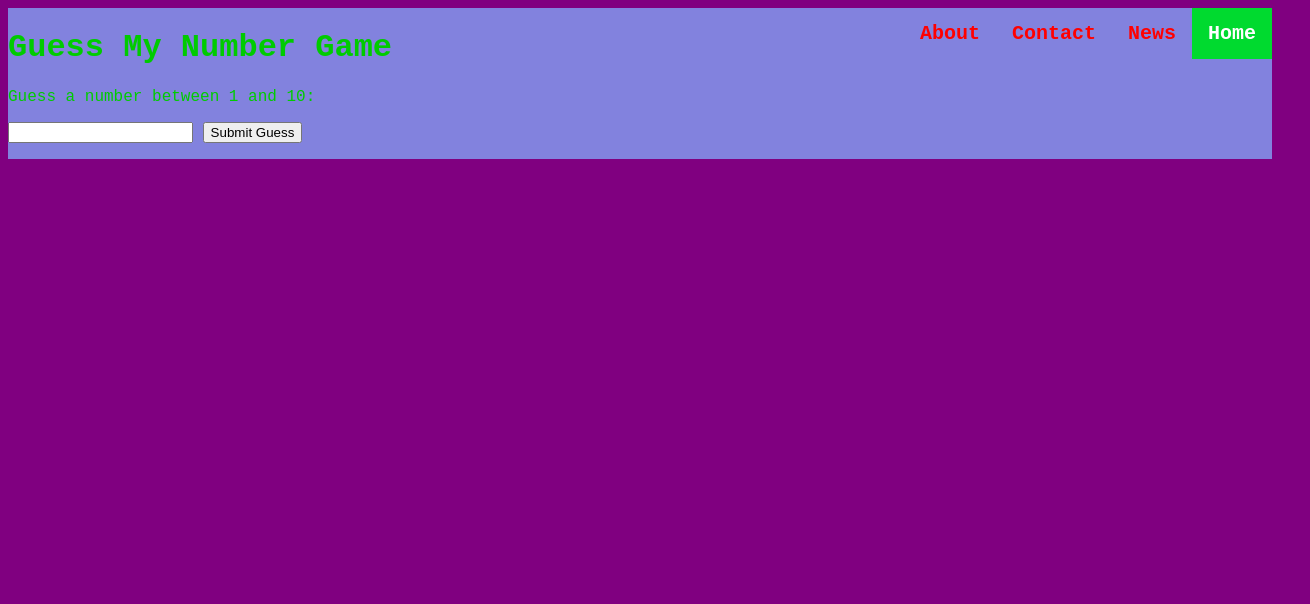
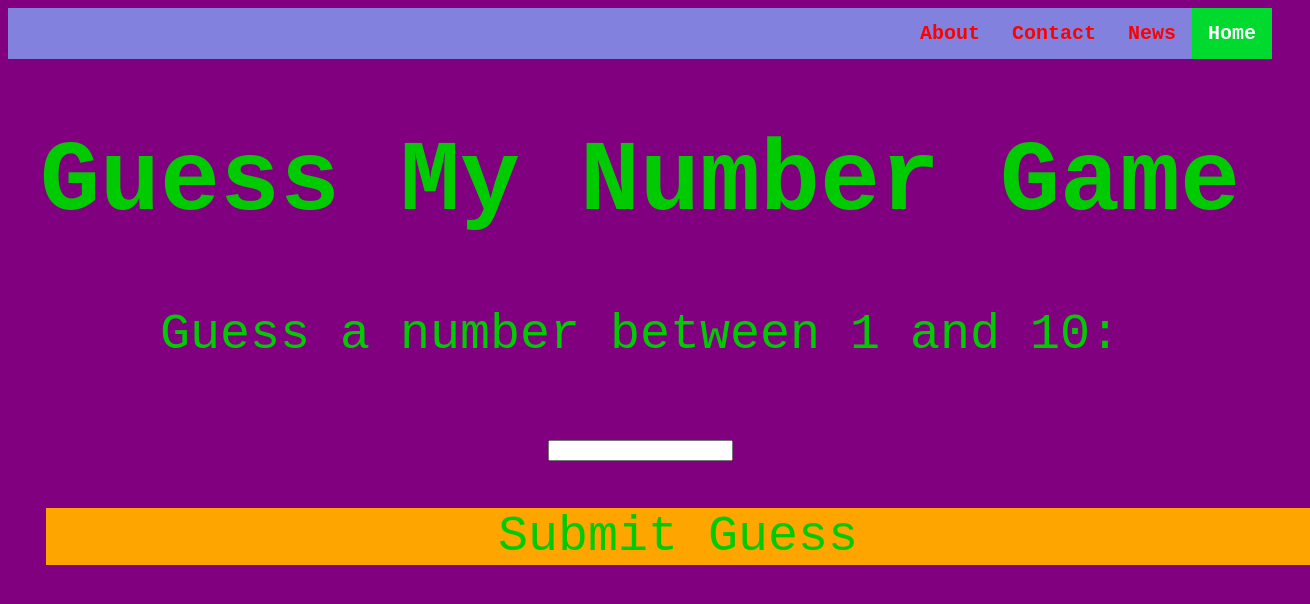
Before and after one commit to Roisin-Godson/Game, a plain HTML site: page Guessmynumber.html in a window 1280 px wide. Shown: the whole page, 1310 px wide, since content can reach past the window. Drawn offline with Linux system fonts and the light colour scheme.

Commit message:
Add files via upload

```diff
--- a/Guessmynumber.html
+++ b/Guessmynumber.html
@@ -5,6 +5,7 @@
   <meta charset="UTF-8">
   <meta name="viewport" content="width=device-width, initial-scale=1.0">
   <title>Guess My Number Game</title>
+
 </head>
 <body>
   <div class="topnav" id="myTopnav">
@@ -13,12 +14,13 @@
     <a href="contact.html">Contact</a>
     <a href="about.html">About</a>
     <a href="javascript:void(0);" class="icon" onclick="myFunction()">  </a>
+  </div>
   <h1>Guess My Number Game</h1>
   <p>Guess a number between 1 and 10:</p>
   <!-- notice how  the input, button and p have an ID?-->
   <!-- This is so our Javascript can identify these elements and manipulate them-->
   <input type="number" id="guessField">
-  <button id="guessSubmit">Submit Guess</button>
+  <div class="button3" button id="guessSubmit">Submit Guess</button> </div>
   <p id="message"></p>
   <!-- Much like we link an external CSS sheet here an external javascript is being linked-->
   <script src="numberGuessLogic.js"></script>
--- a/stylesheet.css
+++ b/stylesheet.css
@@ -6,7 +6,8 @@ body {
   font-family:monospace;
   background-color: purple;
   color: rgb(0, 203, 0);
-  font-size: large;
+  font-size: 50px;
+  text-align: center;
 }
 .topnav {
   background-color: rgb(130, 130, 222);
@@ -119,3 +120,10 @@ font-weight: bold;
     background-color:orange;
     font-size: 50px;
     }
+.button3 { width: 100%;
+  height: 25%;
+  text-align: center;
+  margin: 3%;
+  background-color:orange;
+  font-size: 50px;
+  }
```
Lines whose indentation alone changed are shown as unchanged.
